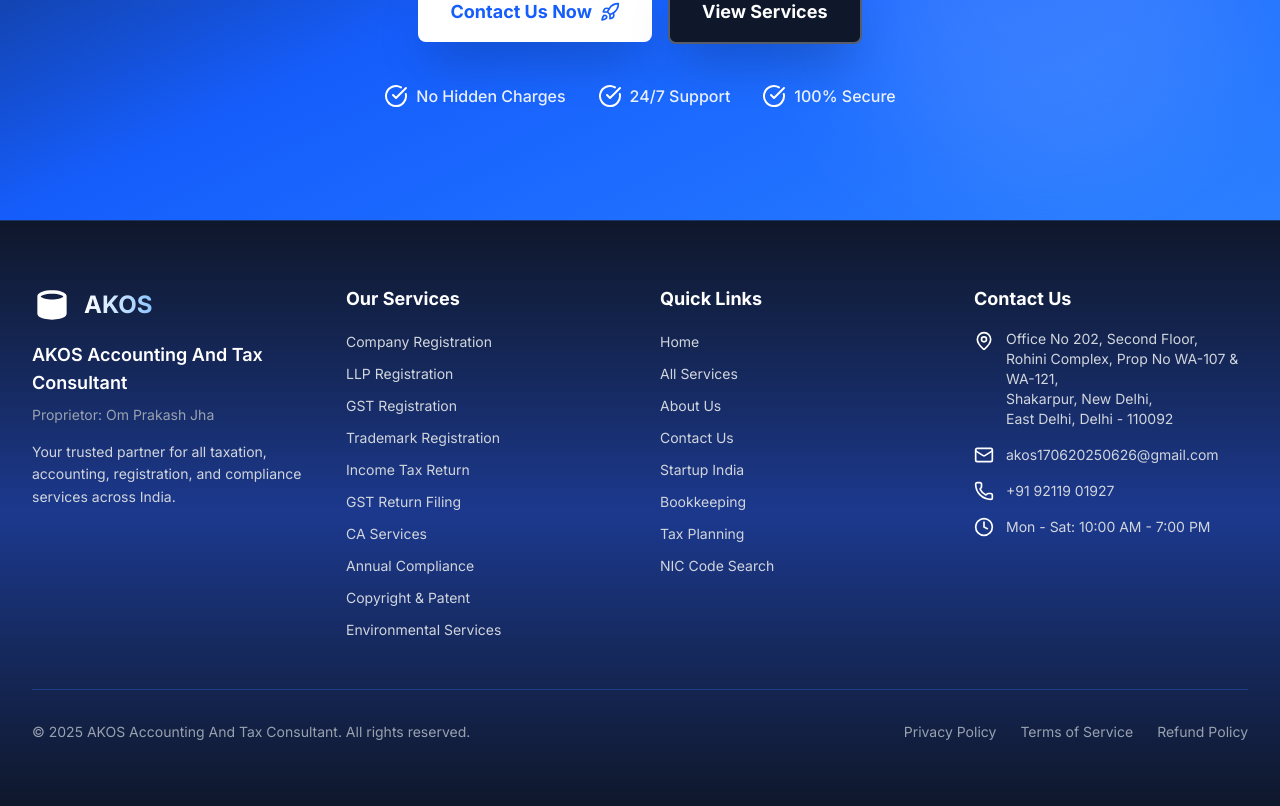
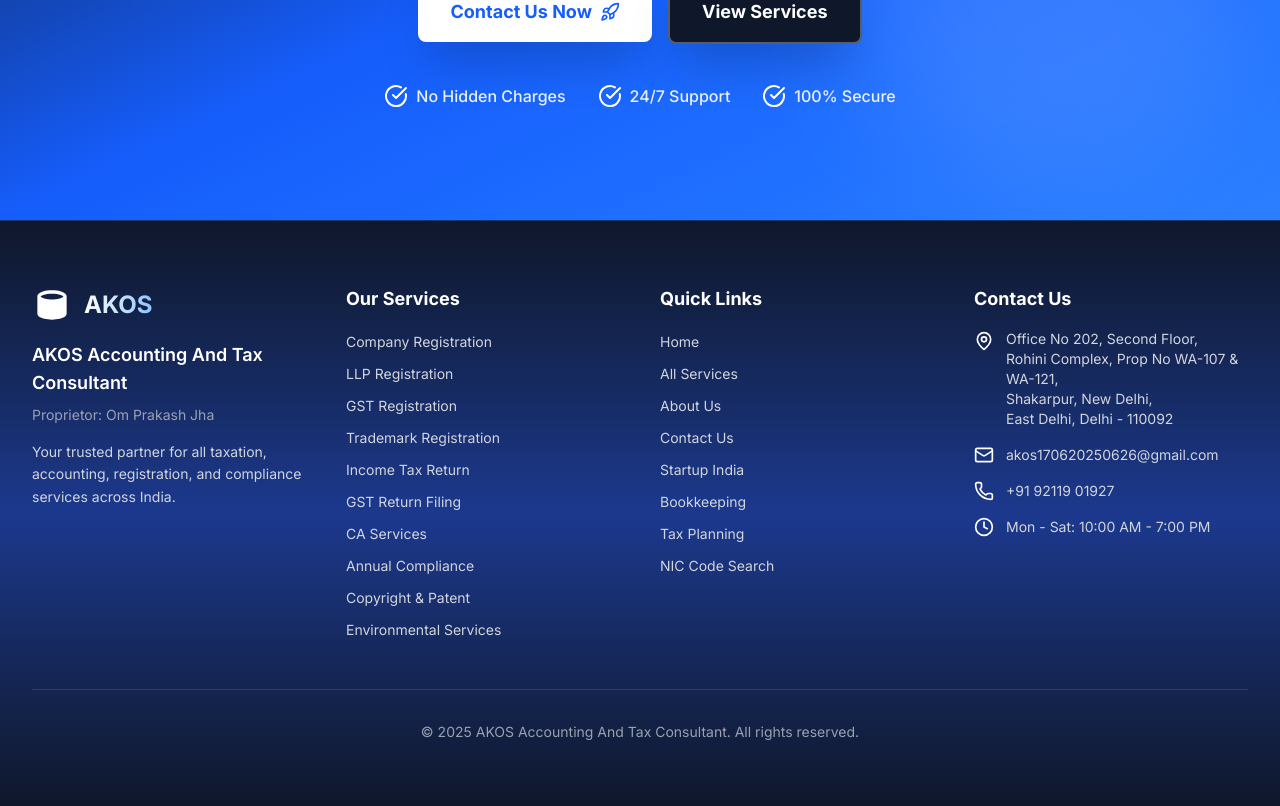
Before and after one commit to Saksham-tiwari-006/akos, a Next.js app: page / in a window 1280 px wide. Shown: the part 8622-9428 px from the top of the page. Built offline with nearby package versions, Linux system fonts and the light colour scheme; no server answers; the database is empty.

Commit message:
removed some files.

```diff
--- a/app/components/Footer.tsx
+++ b/app/components/Footer.tsx
@@ -89,13 +89,8 @@ export default function Footer() {
 
         {/* Bottom Bar */}
         <div className="mt-12 pt-8 border-t border-blue-500/30">
-          <div className="flex flex-col md:flex-row justify-between items-center gap-4">
+          <div className="flex justify-center items-center">
             <p className="text-sm text-gray-400">© 2025 AKOS Accounting And Tax Consultant. All rights reserved.</p>
-            <div className="flex items-center gap-6">
-              <Link href="/privacy-policy" className="text-sm text-gray-400 hover:text-primary transition-colors">Privacy Policy</Link>
-              <Link href="/terms" className="text-sm text-gray-400 hover:text-primary transition-colors">Terms of Service</Link>
-              <Link href="/refund-policy" className="text-sm text-gray-400 hover:text-primary transition-colors">Refund Policy</Link>
-            </div>
           </div>
         </div>
       </div>
```
